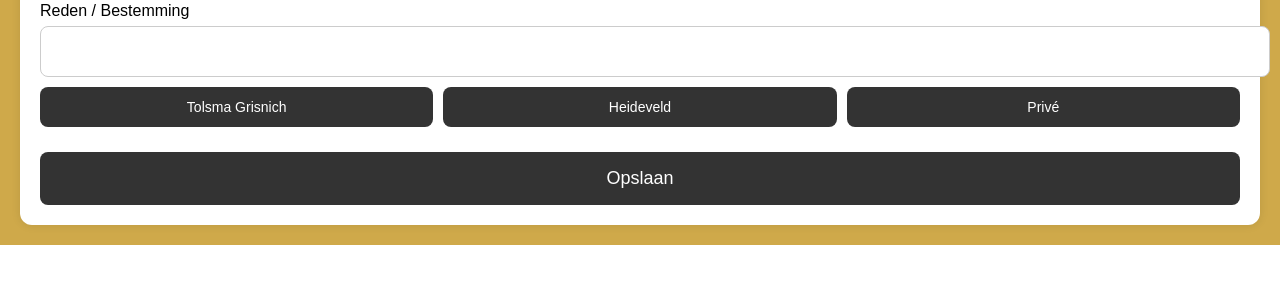
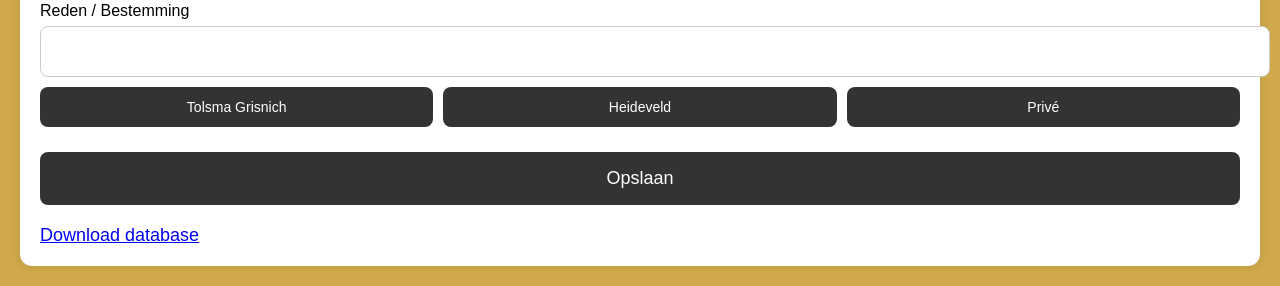
Before and after one commit to BJKuiken/kmapp, a Flask app: page / in a window 1280 px wide. Shown: the part 713-999 px from the top of the page. Before the commit the page ends 958 px from the top, so only its background shows below. Run offline with Flask 3, Linux system fonts and the light colour scheme.

Commit message:
Update index.html

```diff
--- a/templates/index.html
+++ b/templates/index.html
@@ -53,6 +53,11 @@
     </div>
 
     <button type="submit">Opslaan</button>
+
+<a href="/download-db" style="display:block;margin-top:20px;font-size:18px;">
+    Download database
+</a>
+
 </form>
 
 <script>
```
